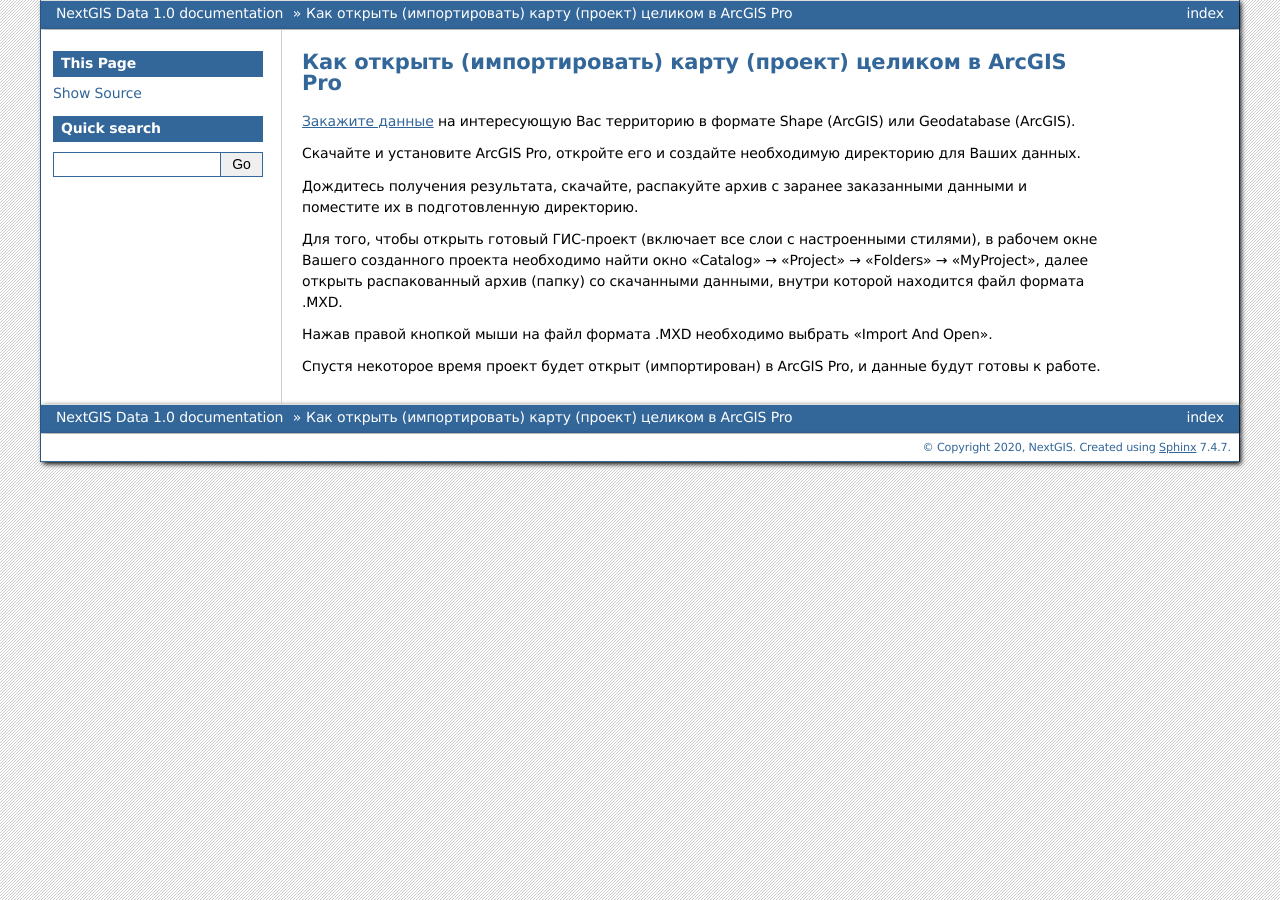
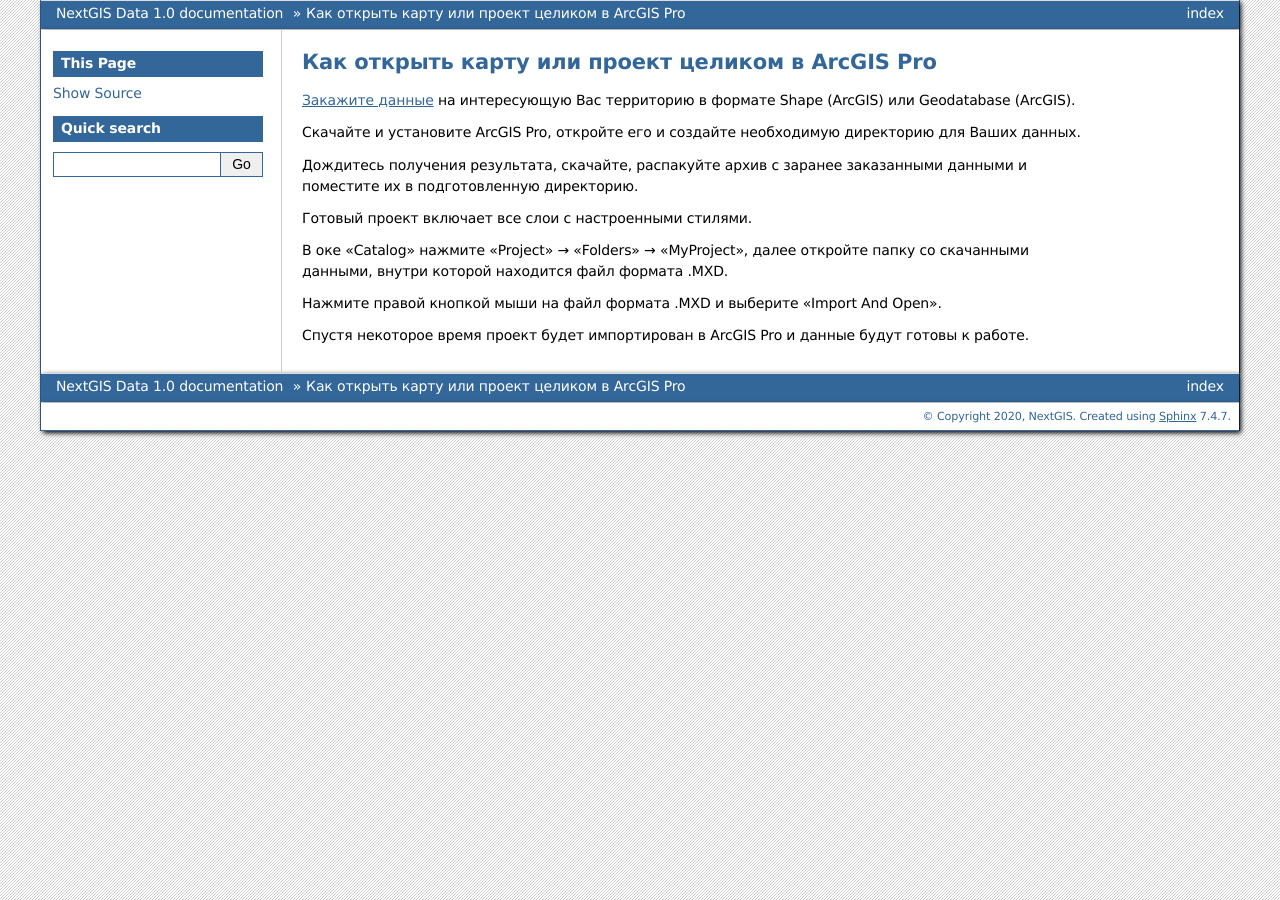
Before and after one commit to nextgis/docs_data, a Sphinx documentation site: the page built from source/arcgis.rst, in a window 1280 px wide. Built offline with Sphinx 7.4.7, drawn with Linux system fonts in a browser that asks for light colours; formulas are drawn with MathJax 3; pages that are not in the unit, such as notebooks, are missing from menus.

Commit message:
Update arcgis.rst
Text edit

```diff
--- a/source/arcgis.rst
+++ b/source/arcgis.rst
@@ -1,6 +1,6 @@
 .. sectionauthor:: Aleksandr Myrov, Yuliya Grigorenko <grigorenko.j@gmail.com>
 
-Как открыть (импортировать) карту (проект) целиком в ArcGIS Pro
+Как открыть карту или проект целиком в ArcGIS Pro
 ===================================================================
 
 `Закажите данные <https://data.nextgis.com/ru/catalog/subdivisions/?country=AU>`_ на интересующую Вас территорию в формате Shape (ArcGIS) или Geodatabase (ArcGIS).
@@ -9,8 +9,10 @@
 
 Дождитесь получения результата, скачайте, распакуйте архив с заранее заказанными данными и поместите их в подготовленную директорию.
 
-Для того, чтобы открыть готовый ГИС-проект (включает все слои с настроенными стилями), в рабочем окне Вашего созданного проекта необходимо найти окно «Catalog» → «Project» → «Folders» → «MyProject», далее открыть распакованный архив (папку) со скачанными данными, внутри которой находится файл формата .MXD.
+Готовый проект включает все слои с настроенными стилями.
 
-Нажав правой кнопкой мыши на файл формата .MXD необходимо выбрать «Import And Open».
+В оке «Catalog» нажмите «Project» → «Folders» → «MyProject», далее откройте папку со скачанными данными, внутри которой находится файл формата .MXD.
 
-Спустя некоторое время проект будет открыт (импортирован) в ArcGIS Pro, и данные будут готовы к работе.
+Нажмите правой кнопкой мыши на файл формата .MXD и выберите «Import And Open».
+
+Спустя некоторое время проект будет импортирован в ArcGIS Pro и данные будут готовы к работе.
```
